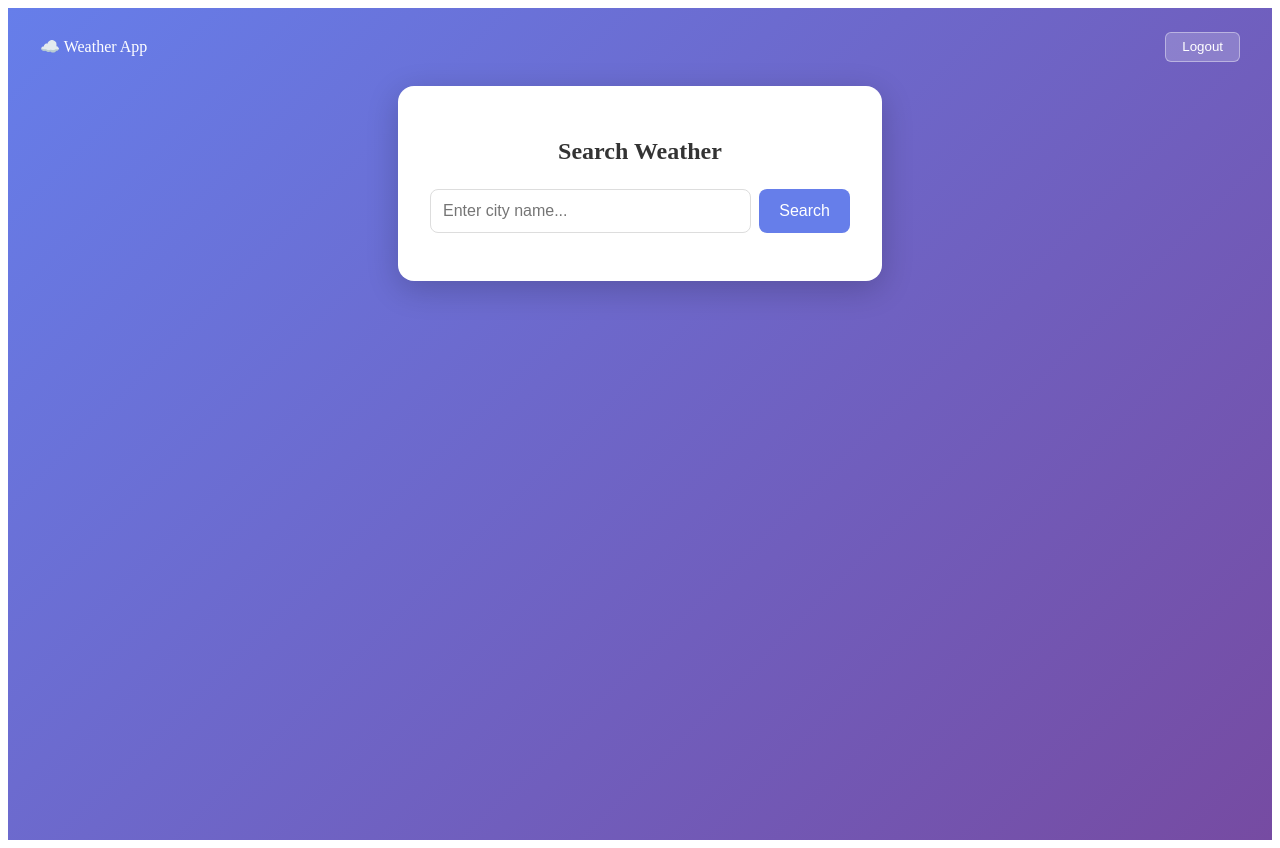
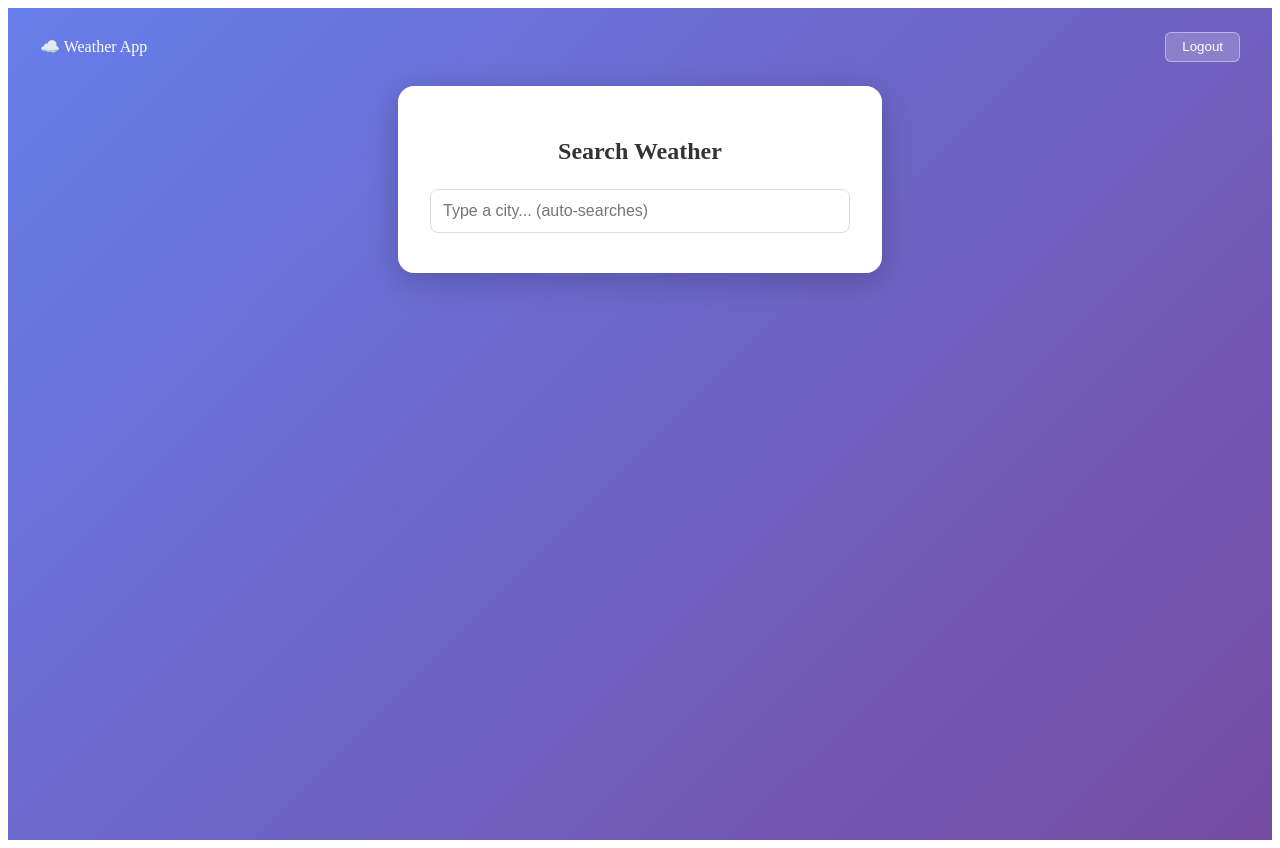
Before and after one commit to Piyushjoshi9795/weatherapp-frontend, a React (Create React App) app: page /weather in a window 1280 px wide. Built offline with nearby package versions, Linux system fonts and the light colour scheme; sample sign-in values are in the browser's storage.

Commit message:
debouncing

```diff
--- a/src/pages/Weather.jsx
+++ b/src/pages/Weather.jsx
@@ -1,26 +1,72 @@
 // src/pages/Weather.jsx
-import { useState } from 'react';
+import { useState, useEffect, useRef, useCallback } from 'react';
 import { useAuth } from '../context/AuthContext';
 import api from '../api/axiosInstance';
+
+// ── Custom debounce hook ──────────────────────────────────
+// value = the thing to debounce (search input)
+// delay = how long to wait after last change (ms)
+function useDebounce(value, delay) {
+  const [debouncedValue, setDebouncedValue] = useState(value);
+
+  useEffect(() => {
+    // Set a timer every time 'value' changes
+    const timer = setTimeout(() => {
+      setDebouncedValue(value); // only update after delay ms of silence
+    }, delay);
+
+    // Cleanup: cancel the previous timer if value changes again
+    // This is what makes debouncing work — we keep cancelling
+    // until the user actually stops typing
+    return () => clearTimeout(timer);
+  }, [value, delay]);
+
+  return debouncedValue;
+}
 
 export default function Weather() {
   const [city, setCity] = useState('');
   const [weather, setWeather] = useState(null);
   const [error, setError] = useState('');
   const [loading, setLoading] = useState(false);
+  const [suggestions, setSuggestions] = useState([]);
+  const [savedCity, setSavedCity] = useState('');
   const { user, logout } = useAuth();
 
-  const search = async (e) => {
-    e.preventDefault();
-    if (!city.trim()) return;
-    setError(''); setWeather(null); setLoading(true);
+  // Debounce the city input — wait 500ms after user stops typing
+  const debouncedCity = useDebounce(city, 500);
+
+  // Auto-search when debounced value changes
+  // (only if at least 2 characters — avoid searching "L" or "Lo")
+  useEffect(() => {
+    if (debouncedCity.trim().length >= 2) {
+      fetchWeather(debouncedCity);
+    }
+  }, [debouncedCity]);
+
+  const fetchWeather = async (cityName) => {
+    setError('');
+    setLoading(true);
     try {
-      const res = await api.get(`/weather/${city}`);
+      const res = await api.get(`/weather/${cityName}`);
       setWeather(res.data);
     } catch (err) {
-      setError(err.response?.data?.message || 'Something went wrong');
+      setError(err.response?.data?.message || 'City not found');
+      setWeather(null);
     } finally {
       setLoading(false);
+    }
+  };
+
+  // Save city for daily digest
+  const handleSaveCity = async () => {
+    if (!weather?.data?.city) return;
+    try {
+      await api.post('/user/city', { city: weather.data.city });
+      setSavedCity(weather.data.city);
+      alert(`Daily digest enabled for ${weather.data.city}!`);
+    } catch {
+      alert('Failed to save city.');
     }
   };
 
@@ -29,29 +75,40 @@ export default function Weather() {
   return (
     <div style={styles.page}>
       <div style={styles.header}>
-        <span>☁️ Weather App {user && `— Hi, ${user.username}`}</span>
+        <span style={{ color: 'white', fontWeight: 500 }}>
+          ☁️ Weather App {user && `— Hi, ${user.username}`}
+        </span>
         <button onClick={logout} style={styles.logoutBtn}>Logout</button>
       </div>
 
       <div style={styles.card}>
         <h2 style={styles.title}>Search Weather</h2>
-        <form onSubmit={search} style={styles.form}>
-          <input style={styles.input} value={city}
+
+        {/* Search input — debounced auto-search */}
+        <div style={styles.searchRow}>
+          <input
+            style={styles.input}
+            value={city}
             onChange={e => setCity(e.target.value)}
-            placeholder="Enter city name..." />
-          <button style={styles.btn} type="submit" disabled={loading}>
-            {loading ? '...' : 'Search'}
-          </button>
-        </form>
+            placeholder="Type a city... (auto-searches)"
+          />
+          {loading && <span style={styles.spinner}>⏳</span>}
+        </div>
+
+        {/* Debounce status indicator */}
+        {city.length >= 2 && city !== debouncedCity && (
+          <p style={styles.hint}>⌛ Waiting for you to stop typing...</p>
+        )}
+        {city === debouncedCity && debouncedCity.length >= 2 && (
+          <p style={styles.hint}>🔍 Searching for "{debouncedCity}"...</p>
+        )}
 
         {error && <p style={styles.error}>{error}</p>}
 
         {w && (
           <div style={styles.result}>
             <div style={styles.cityName}>{w.city}, {w.country}</div>
-            <img
-              src={`https://openweathermap.org/img/wn/${w.icon}@2x.png`}
-              alt={w.description} />
+            <img src={`https://openweathermap.org/img/wn/${w.icon}@2x.png`} alt={w.description} />
             <div style={styles.temp}>{Math.round(w.temperature)}°C</div>
             <div style={styles.desc}>{w.description}</div>
             <div style={styles.grid}>
@@ -62,6 +119,13 @@ export default function Weather() {
             <div style={styles.source}>
               {weather.source === 'cache' ? '⚡ Cached response' : '🌐 Live from API'}
             </div>
+
+            {/* Save city for daily digest */}
+            <button onClick={handleSaveCity} style={styles.digestBtn}>
+              {savedCity === w.city
+                ? `✅ Digest active for ${w.city}`
+                : `📧 Get daily digest for ${w.city}`}
+            </button>
           </div>
         )}
       </div>
@@ -71,13 +135,14 @@ export default function Weather() {
 
 const styles = {
   page: { minHeight:'100vh', background:'linear-gradient(135deg,#667eea,#764ba2)', padding:'1rem' },
-  header: { display:'flex', justifyContent:'space-between', alignItems:'center', color:'white', padding:'0.5rem 1rem', marginBottom:'1rem' },
+  header: { display:'flex', justifyContent:'space-between', alignItems:'center', padding:'0.5rem 1rem', marginBottom:'1rem' },
   logoutBtn: { background:'rgba(255,255,255,0.2)', color:'white', border:'1px solid rgba(255,255,255,0.4)', padding:'0.4rem 1rem', borderRadius:'6px', cursor:'pointer' },
   card: { background:'white', borderRadius:'16px', padding:'2rem', maxWidth:'420px', margin:'0 auto', boxShadow:'0 8px 32px rgba(0,0,0,0.2)' },
   title: { textAlign:'center', marginBottom:'1.5rem', color:'#333' },
-  form: { display:'flex', gap:'8px', marginBottom:'1rem' },
+  searchRow: { display:'flex', alignItems:'center', gap:'8px', marginBottom:'0.5rem' },
   input: { flex:1, padding:'0.75rem', borderRadius:'8px', border:'1px solid #ddd', fontSize:'1rem' },
-  btn: { padding:'0.75rem 1.25rem', background:'#667eea', color:'white', border:'none', borderRadius:'8px', cursor:'pointer', fontSize:'1rem' },
+  spinner: { fontSize:'1.2rem' },
+  hint: { fontSize:'0.8rem', color:'#94a3b8', marginBottom:'0.5rem' },
   error: { color:'#ef4444', background:'#fef2f2', padding:'0.75rem', borderRadius:'8px' },
   result: { textAlign:'center', marginTop:'1rem' },
   cityName: { fontSize:'1.4rem', fontWeight:600, color:'#333' },
@@ -85,5 +150,6 @@ const styles = {
   desc: { color:'#888', textTransform:'capitalize', marginBottom:'1rem' },
   grid: { display:'grid', gridTemplateColumns:'1fr 1fr 1fr', gap:'8px', marginTop:'1rem' },
   stat: { background:'#f8f9fa', borderRadius:'8px', padding:'0.5rem', display:'flex', flexDirection:'column', fontSize:'0.85rem', color:'#666' },
-  source: { marginTop:'0.75rem', fontSize:'0.8rem', color:'#aaa' }
+  source: { marginTop:'0.75rem', fontSize:'0.8rem', color:'#aaa' },
+  digestBtn: { marginTop:'1rem', width:'100%', padding:'0.6rem', background:'#f0f9ff', color:'#0369a1', border:'1px solid #bae6fd', borderRadius:'8px', cursor:'pointer', fontSize:'0.9rem' }
 };
```
